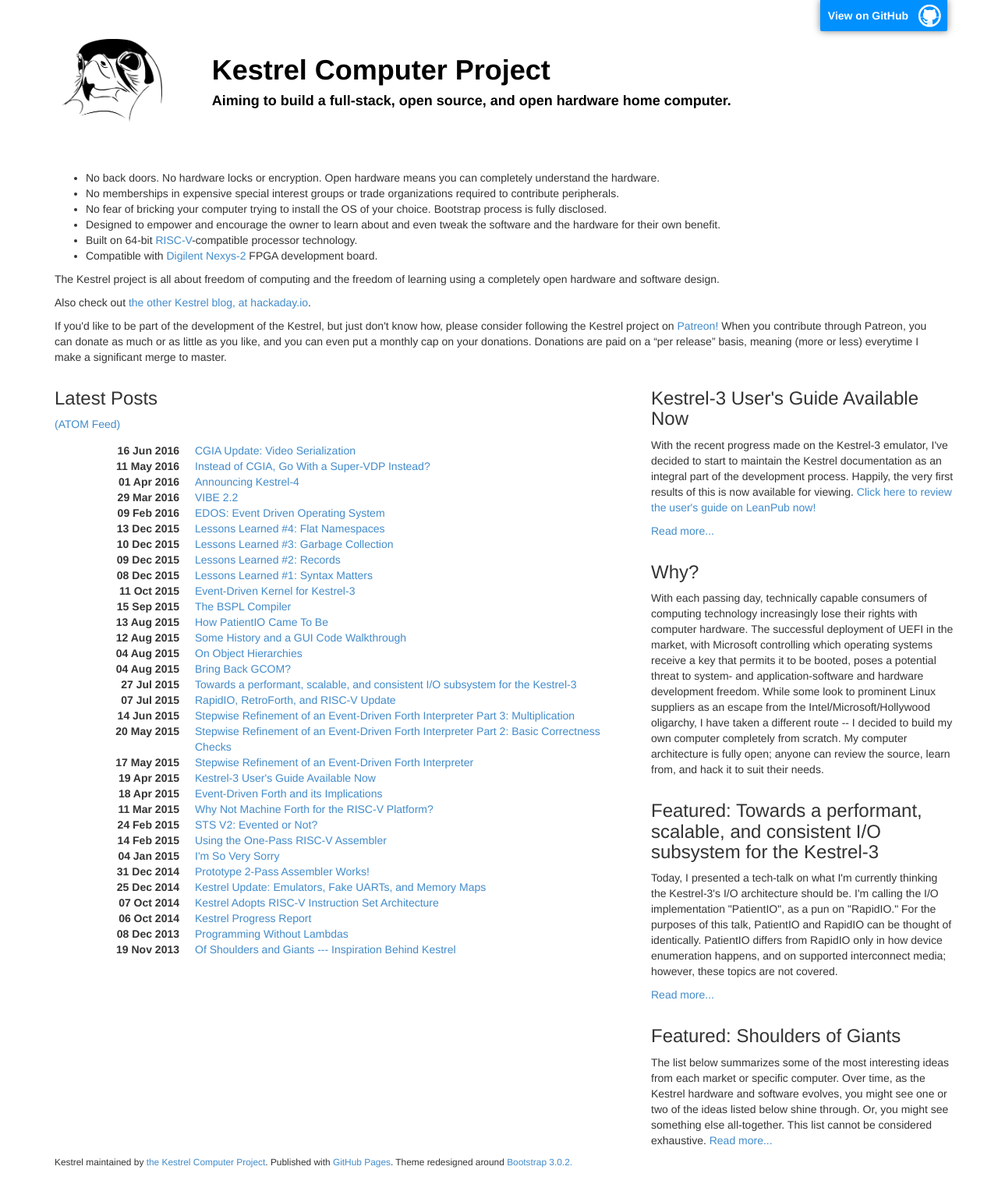
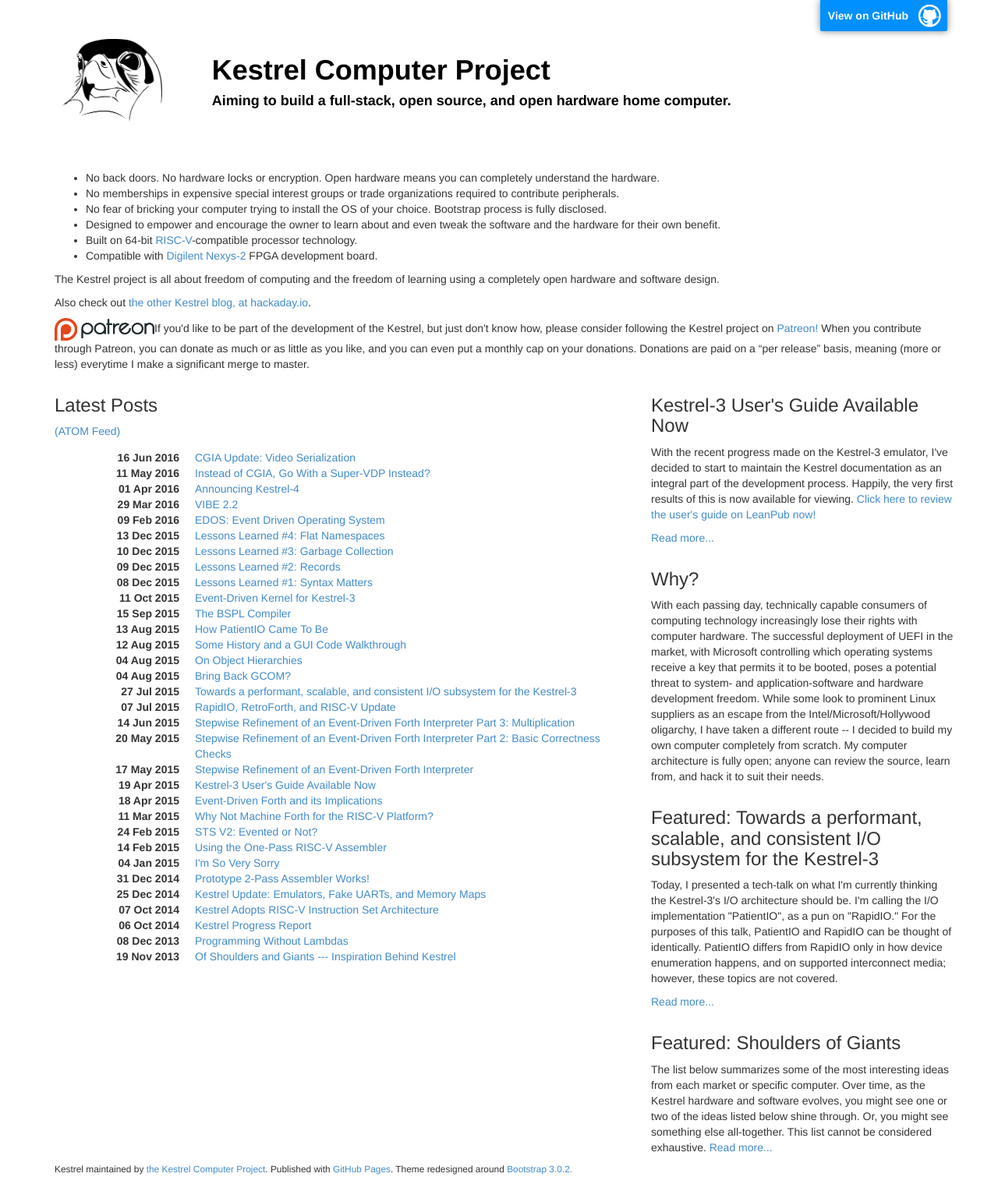
Before and after one commit to KestrelComputer/kestrel, a Jekyll site: the page built from index.html, in a window 1280 px wide. Shown: the whole page at 78% size. Built offline with Jekyll 4.4.1, drawn with Linux system fonts in a browser that asks for light colours.

Commit message:
Add logo for Patreon, to make the link pop.

```diff
--- a/index.html
+++ b/index.html
@@ -21,7 +21,7 @@
 	<div class="col-md-12">
 		<p>The Kestrel project is all about freedom of computing and the freedom of learning using a completely open hardware and software design.</p>
 		<p>Also check out <a href="https://hackaday.io/project/10035-kestrel-computer-project">the other Kestrel blog, at hackaday.io</a>.</p>
-		<p>If you'd like to be part of the development of the Kestrel, but just don't know how, please consider following the Kestrel project on <a href="https://www.patreon.com/kestrelcomputer">Patreon!</a>  When you contribute through Patreon, you can donate as much or as little as you like, and you can even put a monthly cap on your donations.  Donations are paid on a <q>per release</q> basis, meaning (more or less) everytime I make a significant merge to master.</p>
+		<p><a href="https://www.patreon.com/kestrelcomputer"><img src="images/patreonlogoorange.png" /></a>If you'd like to be part of the development of the Kestrel, but just don't know how, please consider following the Kestrel project on <a href="https://www.patreon.com/kestrelcomputer">Patreon!</a>  When you contribute through Patreon, you can donate as much or as little as you like, and you can even put a monthly cap on your donations.  Donations are paid on a <q>per release</q> basis, meaning (more or less) everytime I make a significant merge to master.</p>
 	</div>
 </div>
 <div class="row">
```
Also changed, not shown: images/patreonlogoorange.png (added).
